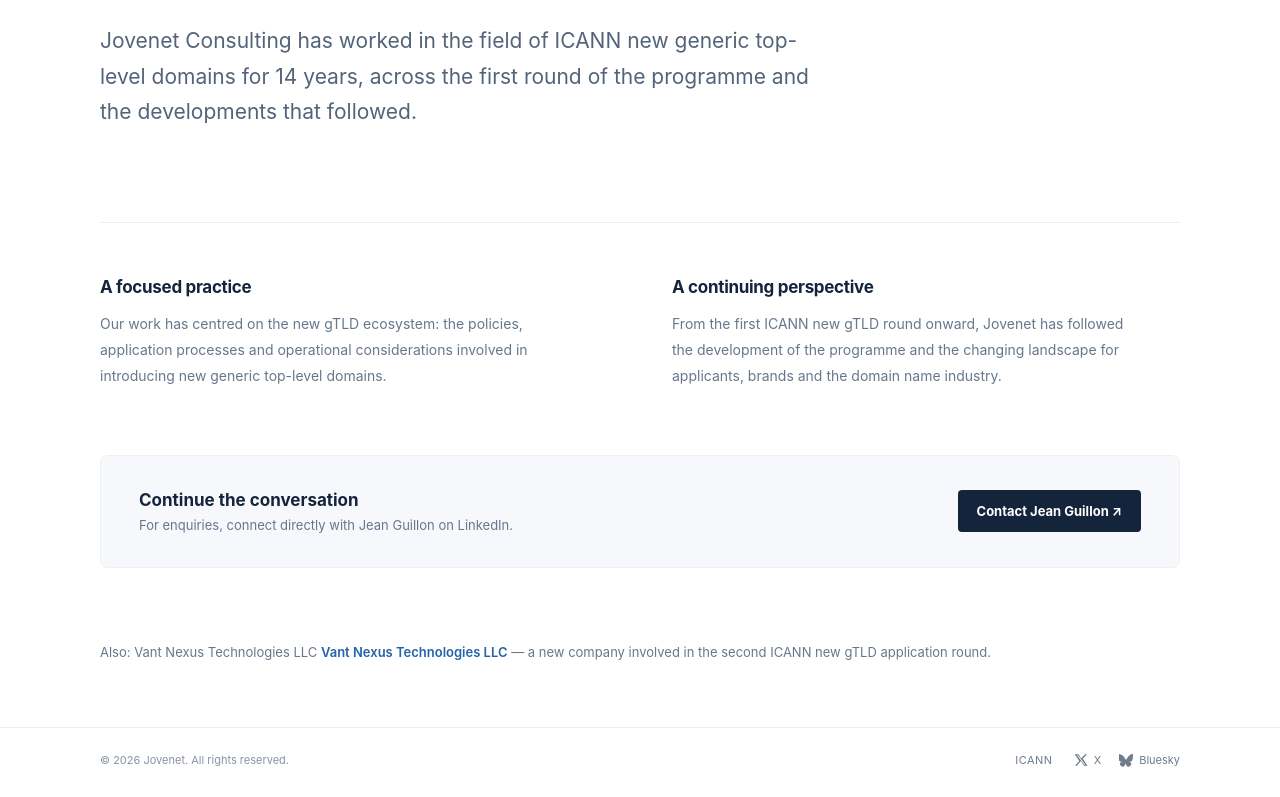
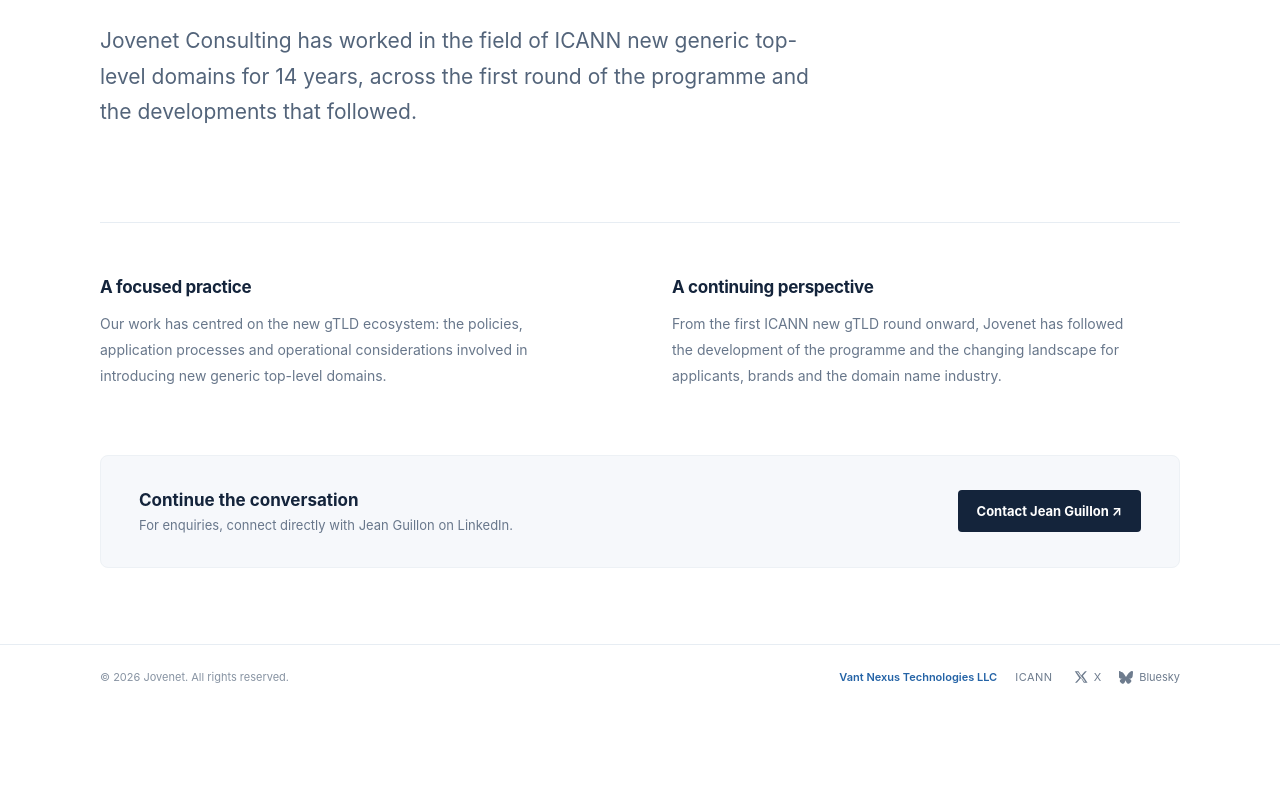
Before and after one commit to nolliug/jovenet, a plain HTML site: page index.html in a window 1280 px wide. Shown: the part 470-1267 px from the top of the page. After the commit the page ends 1184 px from the top, so only its background shows below. Drawn offline with Linux system fonts and the light colour scheme.

Commit message:
Move Vant Nexus link into shared footer

```diff
--- a/index.html
+++ b/index.html
@@ -38,8 +38,8 @@
     .contact p{font-size:13px;color:var(--muted);margin:0}
     .button{display:inline-flex;align-items:center;justify-content:center;padding:13px 19px;border-radius:4px;background:var(--ink);color:white;text-decoration:none;font-size:13px;font-weight:650;white-space:nowrap;transition:background .2s}
     .button:hover{background:var(--blue)}
-    .partner{padding:0 0 54px;font-size:13px;color:var(--muted)}
-    .partner a,.textlink{color:var(--blue);text-decoration:none;font-weight:600}
+    .vant-link{color:var(--blue)!important;font-size:11px;font-weight:600!important;text-decoration:none}
+    .vant-link:hover{color:var(--ink)!important}
     footer{border-top:1px solid var(--line);padding:25px 0 30px}
     .foot{display:flex;align-items:center;justify-content:space-between;gap:20px}
     .copyright{font-size:11px;color:#8793a2}
@@ -71,11 +71,11 @@
       <div><h2 id="contact-title">Continue the conversation</h2><p id="contact-copy">For enquiries, connect directly with Jean Guillon on LinkedIn.</p></div>
       <a class="button" href="https://www.linkedin.com/in/guillon/" id="contact-button">Contact Jean Guillon ↗</a>
     </section>
-    <p class="partner" id="partner">Also: <a href="https://vant.nexus" target="_blank" rel="noopener noreferrer">Vant Nexus Technologies LLC</a> — a new company involved in the second ICANN new gTLD application round.</p>
   </main>
   <footer><div class="wrap foot">
     <span class="copyright" id="copyright">© <span id="year"></span> Jovenet. All rights reserved.</span>
     <nav class="social" aria-label="Social links">
+      <a class="vant-link" href="https://vant.nexus" target="_blank" rel="noopener noreferrer">Vant Nexus Technologies LLC</a>
       <a class="icann" href="https://www.icann.org/" target="_blank" rel="noopener noreferrer" aria-label="ICANN">ICANN</a>
       <a href="https://x.com/jeanguillon" target="_blank" rel="noopener noreferrer" aria-label="Jean Guillon on X"><svg viewBox="0 0 24 24" aria-hidden="true"><path d="M18.9 2H22l-6.8 7.8L23.2 22h-6.3L12 13.9 4.9 22H1.8l7.3-8.4L1.3 2h6.5l4.5 7.5L18.9 2Zm-1.1 18h1.7L6.8 3.9H5L17.8 20Z"/></svg><span>X</span></a>
       <a href="https://bsky.app/profile/gtld.club" target="_blank" rel="noopener noreferrer" aria-label="gTLD Club on Bluesky"><svg viewBox="0 0 24 24" aria-hidden="true"><path d="M5.2 3.3C8 5.4 11 9.7 12 12c1-2.3 4-6.6 6.8-8.7 2-1.5 5.2-2.7 5.2 1 0 .8-.5 6.4-.8 7.3-.9 3-4.1 3.8-7 3.3 5.1.9 6.4 3.8 3.6 6.7-5.3 5.5-7.6-1.4-8.2-3.2-.1-.3-.2-.5-.3-.7-.1.2-.2.4-.3.7-.6 1.8-2.9 8.7-8.2 3.2-2.8-2.9-1.5-5.8 3.6-6.7-2.9.5-6.1-.3-7-3.3C-.9 10.7-1.4 5.1-1.4 4.3c0-3.7 3.2-2.5 5.2-1Z"/></svg><span>Bluesky</span></a>
@@ -126,11 +126,6 @@
     const ogDesc = document.querySelector('meta[property="og:description"]'); if(ogDesc) ogDesc.content = page.description;
     const map = {"eyebrow":"eyebrow","headline":"headline","intro":"intro","aboutTitle":"about-title","aboutCopy":"about-copy","storyTitle":"story-title","storyCopy":"story-copy","contactTitle":"contact-title","contactCopy":"contact-copy"};
     Object.entries(map).forEach(([key,id])=>{document.getElementById(id).textContent=page[key]});
-    const partner = document.getElementById("partner");
-    const lead = page.partner.split(" — ");
-    partner.replaceChildren(document.createTextNode(lead[0]+ " "));
-    const link=document.createElement("a");link.href="https://vant.nexus";link.target="_blank";link.rel="noopener noreferrer";link.textContent="Vant Nexus Technologies LLC";
-    partner.append(link,document.createTextNode(lead[1] ? " — "+lead[1] : ""));
     document.getElementById("year").textContent = new Date().getFullYear();
     if(page.lang==="fr"){
       document.getElementById("header-link").textContent="Contacter Jean Guillon ↗";
```
